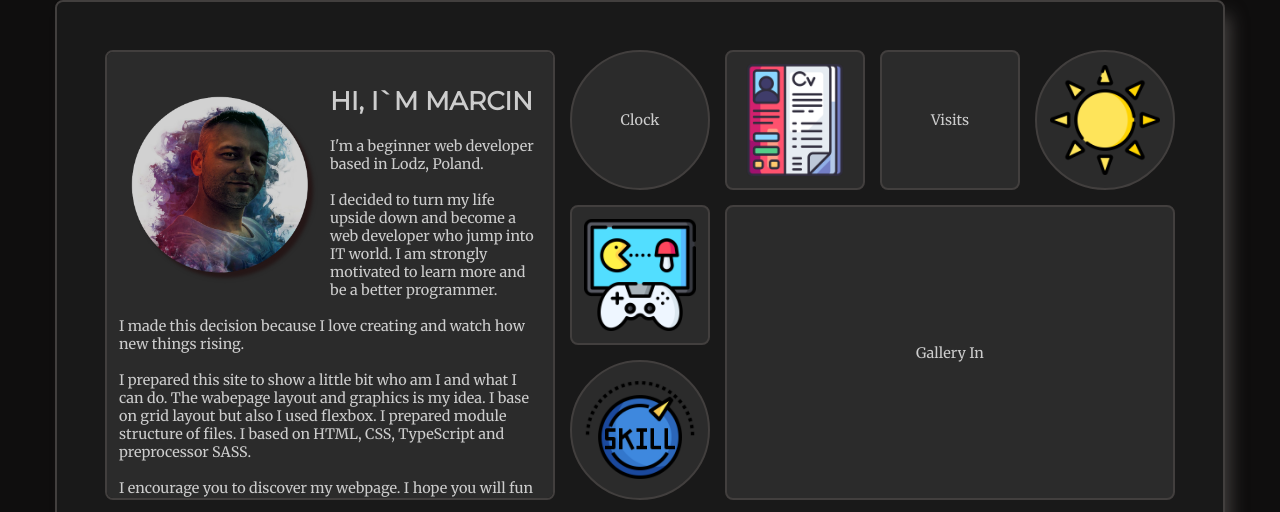
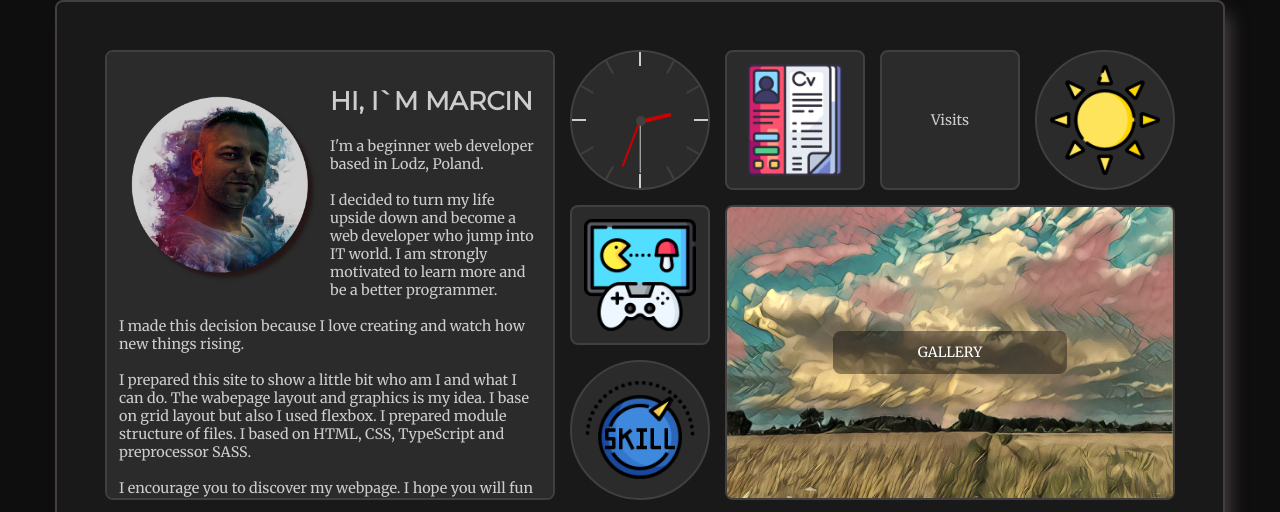
Before and after one commit to Marcin-Matczak/my_profile_website, a website: page src/index.html in a window 1280 px wide. Shown: the top 512 px of the page. Drawn offline with Linux system fonts and the light colour scheme.

Commit message:
Clock added

```diff
--- a/src/index.html
+++ b/src/index.html
@@ -43,7 +43,10 @@
               </p>
             </div>
           </div>
-          <div class="box box-2">Gallery In</div>
+          <div class="box box-2">
+            <div class="info-board">GALLERY</div>
+            <img id="photoSlider"src="" alt="photoInChangingBox">
+          </div>
           <div class="box r-box box-3">
             <a href="https://github.com/Marcin-Matczak" target="_blank">
               <img src="" alt="github-img" id="gitImg" class="icon-home" />
@@ -123,7 +126,19 @@
               <img src="../src/images/icons/games.png" alt="games-img" class="icon-home"/>
             </a>
           </div>
-          <div class="box r-box box-7">Clock</div>
+          <div class="box r-box box-7 clock">
+            <div class="outer-clock-face">
+              <div class="marking marking-one"></div>
+                <div class="marking marking-two"></div>
+                <div class="marking marking-three"></div>
+                <div class="marking marking-four"></div>
+            </div>
+            <div class="inner-clock-face">
+              <div class="hand hour-hand"></div>
+              <div class="hand min-hand"></div>
+              <div class="hand second-hand"></div>
+            </div>
+          </div>
           <div class="box box-8">
             <a href="">
               <img src="../src/images/icons/certificate.png" alt="certificates-img" class="icon-home"/>
--- /dev/null
+++ b/src/stylesheets/sass/partials/_clock.scss
@@ -0,0 +1,114 @@
+.clock {
+  position: relative;
+  pointer-events: none;
+}
+
+.outer-clock-face {
+  position: relative;
+  overflow: hidden;
+  width: 100%;
+  height: 100%;
+}
+
+.outer-clock-face::after {
+  -webkit-transform: rotate(90deg);
+  -moz-transform: rotate(90deg);
+  transform: rotate(90deg)
+}
+
+.outer-clock-face::after,
+.outer-clock-face::before,
+.outer-clock-face .marking{
+  content: '';
+  position: absolute;
+  width: 2px;
+  height: 100%;
+  background: var(--text);
+  left: 49%;
+}
+
+.outer-clock-face .marking {
+  background: var(--shadow);
+  width: 2px;
+}
+
+.outer-clock-face .marking.marking-one {
+  -webkit-transform: rotate(30deg);
+  -moz-transform: rotate(30deg);
+  transform: rotate(30deg)
+}
+
+.outer-clock-face .marking.marking-two {
+  -webkit-transform: rotate(60deg);
+  -moz-transform: rotate(60deg);
+  transform: rotate(60deg)
+}
+
+.outer-clock-face .marking.marking-three {
+  -webkit-transform: rotate(120deg);
+  -moz-transform: rotate(120deg);
+  transform: rotate(120deg)
+}
+
+.outer-clock-face .marking.marking-four {
+  -webkit-transform: rotate(150deg);
+  -moz-transform: rotate(150deg);
+  transform: rotate(150deg)
+}
+
+.inner-clock-face {
+  position: absolute;
+  top: 10%;
+  left: 10%;
+  width: 80%;
+  height: 80%;
+  background: var(--primary);
+  -webkit-border-radius: 100%;
+  -moz-border-radius: 100%;
+  border-radius: 100%;
+  z-index: 1;
+}
+
+.inner-clock-face::before {
+  content: '';
+  position: absolute;
+  top: 52%;
+  left: 55%;
+  width: 10px;
+  height: 10px;
+  border-radius: 18px;
+  margin-left: -9px;
+  margin-top: -6px;
+  background: var(--shadow);
+  z-index: 11;
+}
+
+.hand {
+  width: 50%;
+  right: 50%;
+  height: 4px;
+  background: #cc0000;
+  position: absolute;
+  top: 50%;
+  border-radius: 6px;
+  transform-origin: 100%;
+  transform: rotate(90deg);
+  transition-timing-function: cubic-bezier(0.1, 2.7, 0.58, 1);
+}
+
+.hand.hour-hand {
+  width: 30%;
+  z-index: 3;
+}
+
+.hand.min-hand {
+  height: 2px;
+  z-index: 10;
+  width: 45%;
+}
+
+.hand.second-hand {
+  background: var(--text);
+  width: 48%;
+  height: 1px;
+}
--- a/src/stylesheets/sass/partials/_gallery.scss
+++ b/src/stylesheets/sass/partials/_gallery.scss
@@ -29,7 +29,8 @@
   z-index: 1;
 }
 
-.popup__img{
+
+.popup__img {
   height: 100%;
   width: 100%;
   object-fit: cover;
@@ -37,7 +38,7 @@
   position: absolute;
 }
 
-.popup__btn{
+.popup__btn {
   position: absolute;
   border-radius: 50%;
   width: 40px;
--- a/src/stylesheets/sass/partials/_home.scss
+++ b/src/stylesheets/sass/partials/_home.scss
@@ -44,6 +44,34 @@
   }
 }
 
+.box-2 img {
+  height: 100%;
+  width: 100%;
+  object-fit: cover;
+  cursor: pointer;
+  filter: sepia(50%);
+  border-radius: 5px;
+}
+
+.info-board {
+  width: 20%;
+  height: 5%;
+  background-color: rgba(0, 0, 0, 0.4);
+  position: absolute;
+  z-index: 1;
+  color: white;
+  display: flex;
+  align-items: center;
+  justify-content: center;
+  border-radius: $radius;
+  font-size: 14px;
+
+  &:hover {
+    background-color: rgba(0, 0, 0, 0.7);
+  }
+}
+
+
 .r-box {
   border-radius: 50%;
 }
--- a/src/stylesheets/sass/style.scss
+++ b/src/stylesheets/sass/style.scss
@@ -7,3 +7,4 @@
 @import 'partials/form';
 @import 'partials/grid';
 @import 'partials/gallery.scss';
+@import 'partials/clock.scss';
--- a/src/ts/app.ts
+++ b/src/ts/app.ts
@@ -138,3 +138,56 @@ previousPhotoButton.addEventListener("click", () => {
   }
   popupWindow.src = thumbnails[currentImgSrc].src;
 });
+
+
+//** Gallery Home-Box */
+
+const photoChangingBox = document.getElementById('photoSlider');
+
+const photoSliderArray = [];
+
+let randomNumber = Math.floor(Math.random()*15)+1; // losowa liczba od 0 do 15
+
+for(let thumbnail of thumbnails) {
+  const imgSrc = thumbnail.getAttribute('src');
+  photoSliderArray.push(imgSrc);
+}
+
+const changeSlide = function() {
+  randomNumber++;
+
+  if(randomNumber > 14) {
+    randomNumber = 0;
+  }
+
+  let randomIndexOfArray = photoSliderArray[randomNumber];
+  photoChangingBox.src = randomIndexOfArray;
+  setTimeout(changeSlide, 5000);
+}
+changeSlide();
+
+/** Clock */
+
+const secondHand = document.querySelector('.second-hand');
+const minsHand = document.querySelector('.min-hand');
+const hourHand = document.querySelector('.hour-hand');
+
+ function setDate() {
+  const now = new Date();
+
+  const seconds = now.getSeconds();
+  const secondsDegrees = ((seconds / 60) * 360) + 90;
+  secondHand.style.transform = `rotate(${secondsDegrees}deg)`;
+
+  const mins = now.getMinutes();
+  const minsDegrees = ((mins / 60) * 360) + ((seconds/60)*6) + 90;
+  minsHand.style.transform = `rotate(${minsDegrees}deg)`;
+
+  const hour = now.getHours();
+  const hourDegrees = ((hour / 12) * 360) + ((mins/60)*30) + 90;
+  hourHand.style.transform = `rotate(${hourDegrees}deg)`;
+}
+
+setInterval(setDate, 1000);
+
+setDate();
```
Also changed, not shown: dist/ts/app.js, src/stylesheets/css/style.css, 1 other file.
